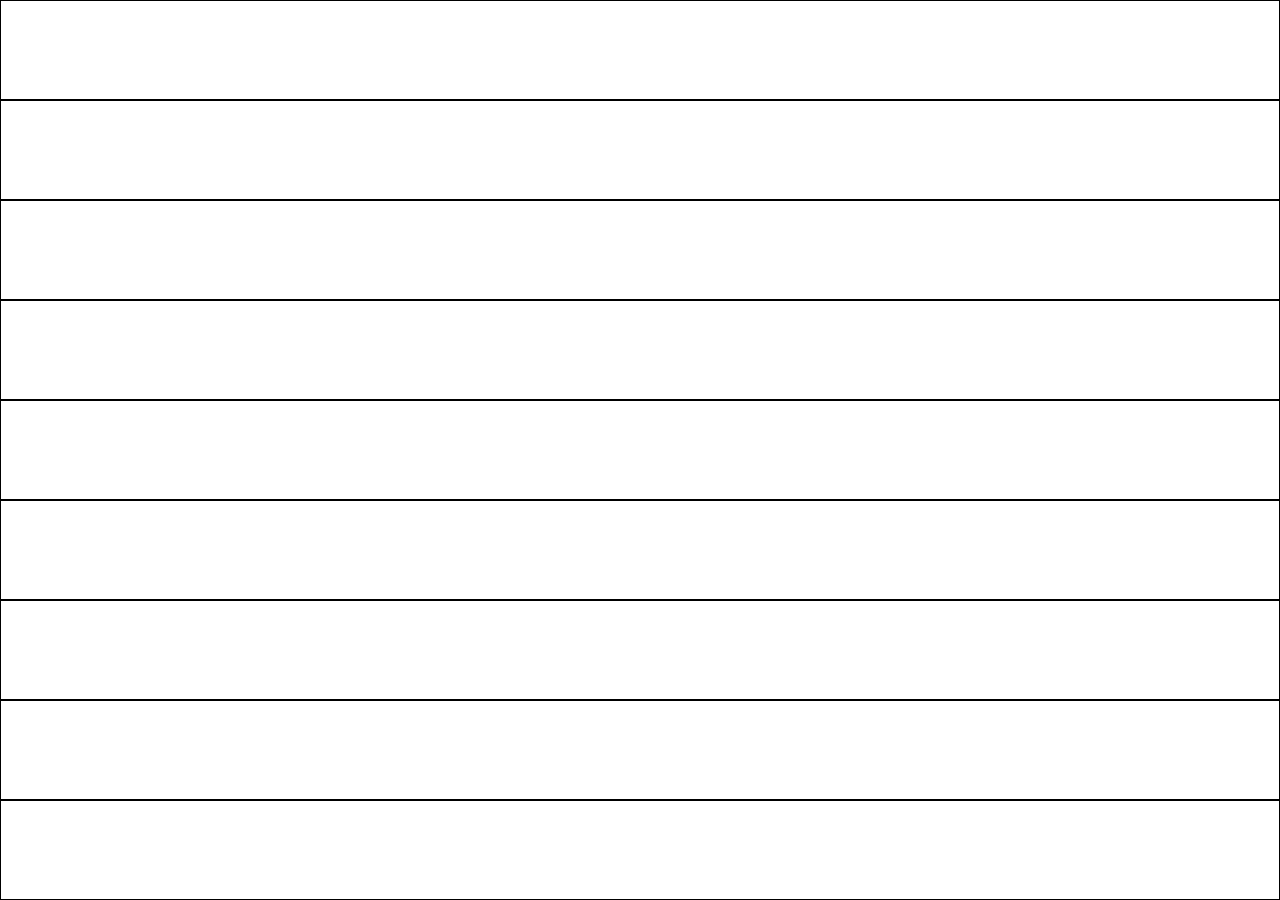
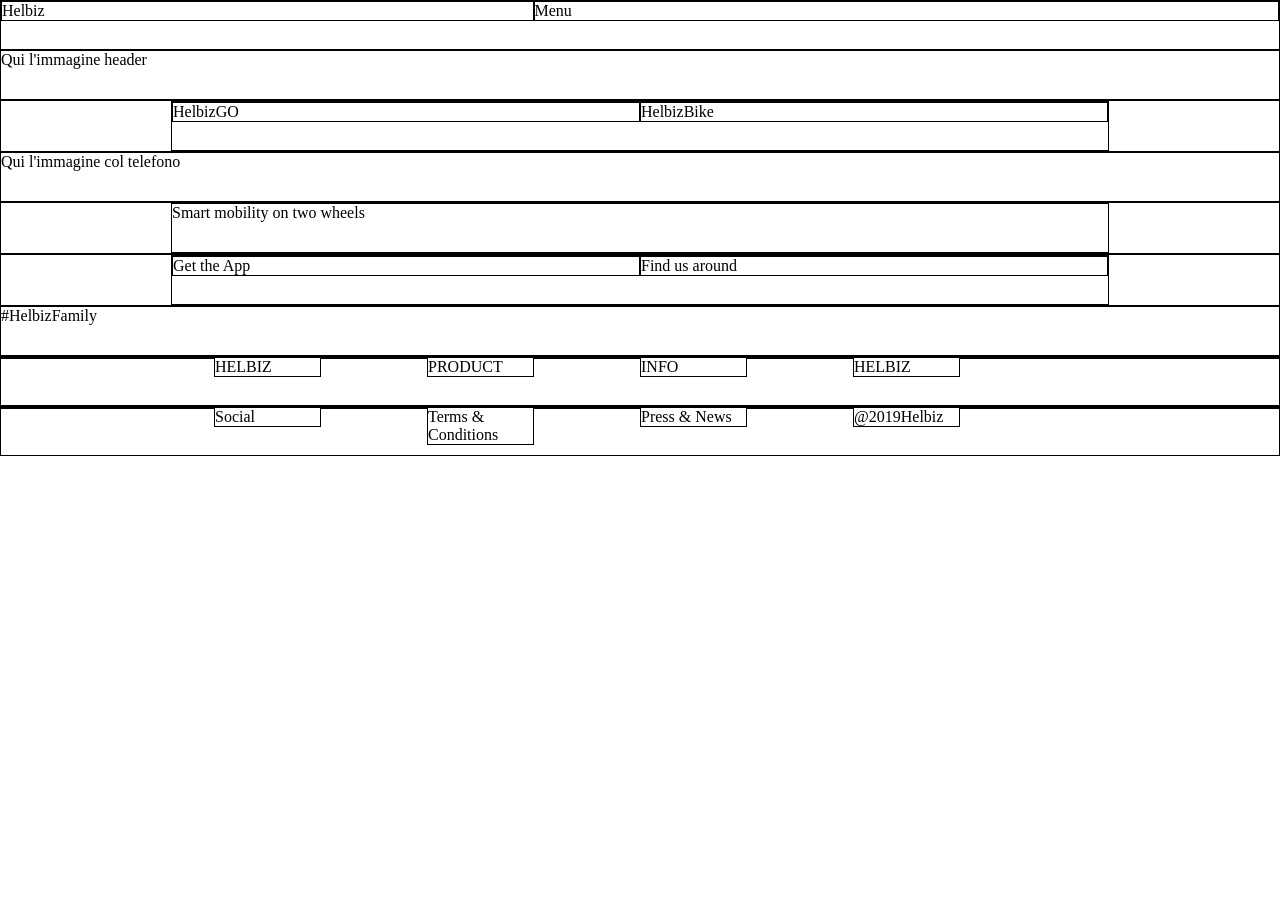
Before and after one commit to EmanuelRista/html-css-helbiz, a plain HTML site: page index.html in a window 1280 px wide. After the commit the page ends 800 px from the top, so only its background shows below. Drawn offline with Linux system fonts and the light colour scheme.

Commit message:
Struttura

```diff
--- a/12bool.css
+++ b/12bool.css
@@ -1,5 +1,5 @@
 .container {
-  max-width: 1170px;
+  max-width: 1348px;
   margin: auto;
 }
 .container::after {
@@ -82,4 +82,5 @@
 /* WARNING: questo "*" indica "tutti gli elementi che hanno una classe che contiene col-" */
 [class*="col-"] {
   float: left;
+  border: 1px solid black;
 }
--- a/index.html
+++ b/index.html
@@ -3,35 +3,111 @@
   <head>
     <meta charset="utf-8">
     <link rel="stylesheet" href="style.css">
+    <link rel="stylesheet" href="12bool.css">
     <title>Helbiz</title>
   </head>
   <body>
     <div class="container debug"> <!-- 1 -->
-
+      <div class="col-5">
+        <p>Helbiz</p>
+      </div>
+      <div class="col-7">
+        <p>Menu</p>
+      </div>
     </div>
     <div class="container debug"> <!-- 2 -->
-
+      <p>Qui l'immagine header</p>
     </div>
     <div class="container debug"> <!-- 3 -->
-
+      <div class="containersmall debug">
+        <div class="col-6">
+          <p>HelbizGO</p>
+        </div>
+        <div class="col-6">
+          <p>HelbizBike</p>
+        </div>
+      </div>
     </div>
     <div class="container debug"> <!-- 4 -->
-
+      <p>Qui l'immagine col telefono</p>
     </div>
     <div class="container debug"> <!-- 5 -->
-
+      <div class="containersmall debug">
+        <p>Smart mobility on two wheels</p>
+      </div>
     </div>
     <div class="container debug"> <!-- 6 -->
-
+      <div class="containersmall debug">
+        <div class="col-6">
+          <p>Get the App</p>
+        </div>
+        <div class="col-6">
+          <p>Find us around</p>
+        </div>
+      </div>
     </div>
     <div class="container debug"> <!-- 7 -->
-
+      <p>#HelbizFamily</p>
     </div>
     <div class="container debug"> <!-- 8 -->
-
+      <div class="col-1">
+      </div>
+      <div class="col-1">
+      </div>
+      <div class="col-1">
+        <p>HELBIZ</p>
+      </div>
+      <div class="col-1">
+      </div>
+      <div class="col-1">
+        <p>PRODUCT</p>
+      </div>
+      <div class="col-1">
+      </div>
+      <div class="col-1">
+        <p>INFO</p>
+      </div>
+      <div class="col-1">
+      </div>
+      <div class="col-1">
+        <p>HELBIZ</p>
+      </div>
+      <div class="col-1">
+      </div>
+      <div class="col-1">
+      </div>
+      <div class="col-1">
+      </div>
     </div>
     <div class="container debug"> <!-- 9 -->
-
+      <div class="col-1">
+      </div>
+      <div class="col-1">
+      </div>
+      <div class="col-1">
+        <p>Social</p>
+      </div>
+      <div class="col-1">
+      </div>
+      <div class="col-1">
+        <p>Terms & Conditions</p>
+      </div>
+      <div class="col-1">
+      </div>
+      <div class="col-1">
+        <p>Press & News</p>
+      </div>
+      <div class="col-1">
+      </div>
+      <div class="col-1">
+        <p>@2019Helbiz</p>
+      </div>
+      <div class="col-1">
+      </div>
+      <div class="col-1">
+      </div>
+      <div class="col-1">
+      </div>
     </div>
   </body>
 </html>
--- a/style.css
+++ b/style.css
@@ -7,8 +7,7 @@
   margin-left: 170px;
   margin-right: 170px;
 }
-
 .debug {
   border: 1px solid black;
-  min-height: 100px;
+  min-height: 50px;
 }
```
